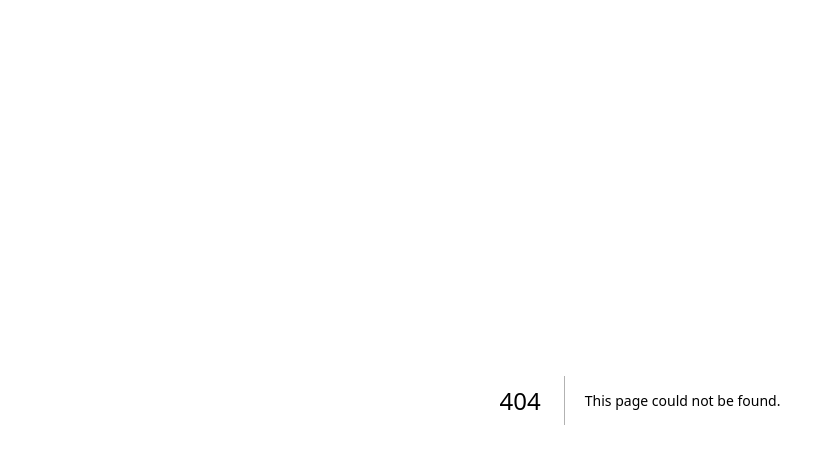
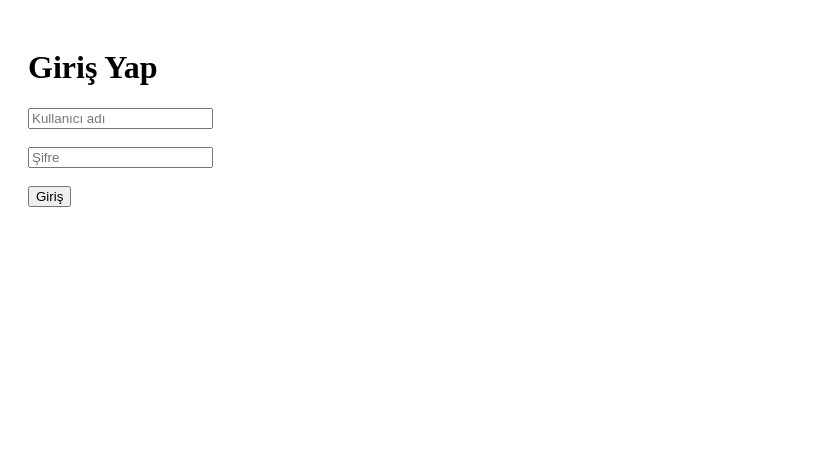
Before and after one commit to sametalagoz019-svg/sivasgundem58-clean, a Next.js app: page /login in a window 1280 px wide. Before the commit this address had no page. Shown: the top 464 px of the page, without its empty margins (0-815 px from the left). Built offline with nearby package versions, Linux system fonts and the light colour scheme.

Commit message:
Create login.js

```diff
--- /dev/null
+++ b/pages/login.js
@@ -0,0 +1,40 @@
+import { useState } from "react";
+import { useRouter } from "next/router";
+
+export default function Login() {
+  const [user, setUser] = useState("");
+  const [pass, setPass] = useState("");
+  const router = useRouter();
+
+  const login = () => {
+    if (user === "admin" && pass === "1234") {
+      localStorage.setItem("auth", "ok");
+      router.push("/admin");
+    } else {
+      alert("Hatalı giriş");
+    }
+  };
+
+  return (
+    <div style={{ padding: 20 }}>
+      <h1>Giriş Yap</h1>
+
+      <input
+        placeholder="Kullanıcı adı"
+        onChange={(e) => setUser(e.target.value)}
+      />
+
+      <br /><br />
+
+      <input
+        type="password"
+        placeholder="Şifre"
+        onChange={(e) => setPass(e.target.value)}
+      />
+
+      <br /><br />
+
+      <button onClick={login}>Giriş</button>
+    </div>
+  );
+}
```
